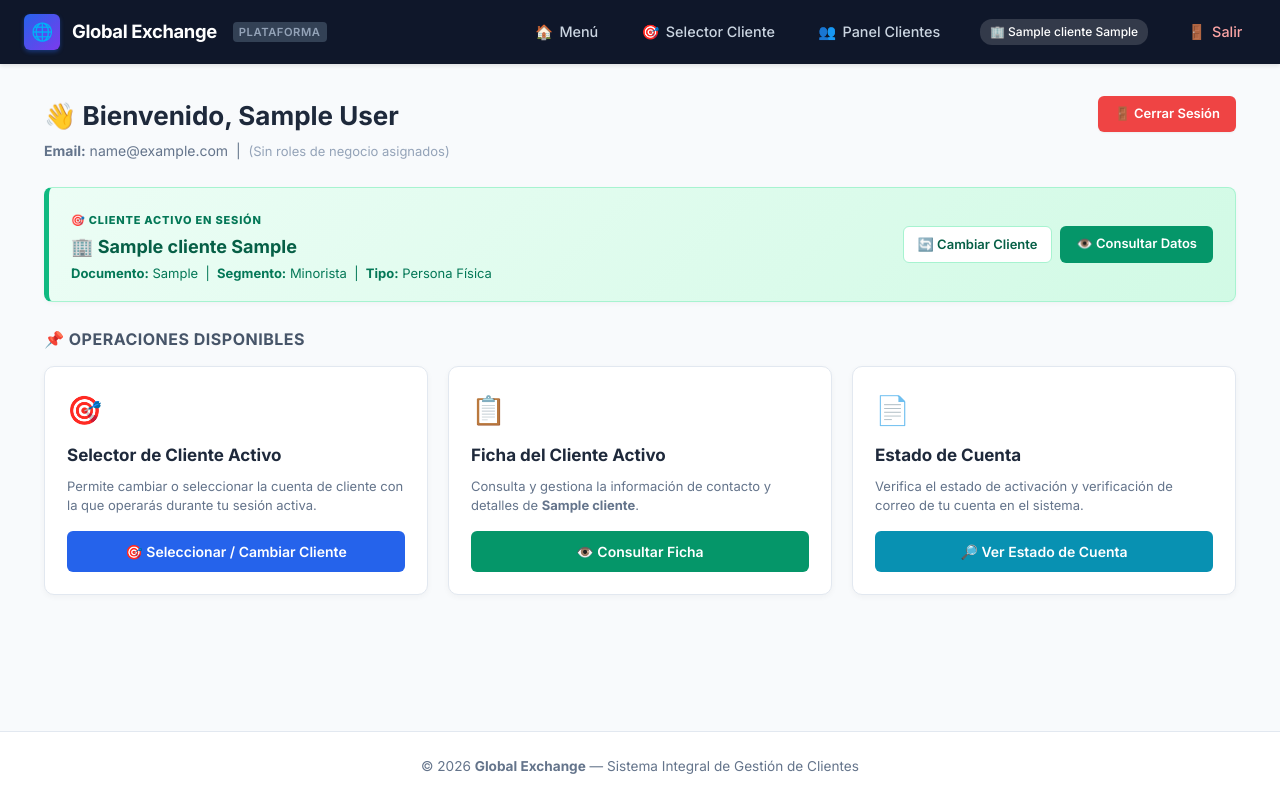
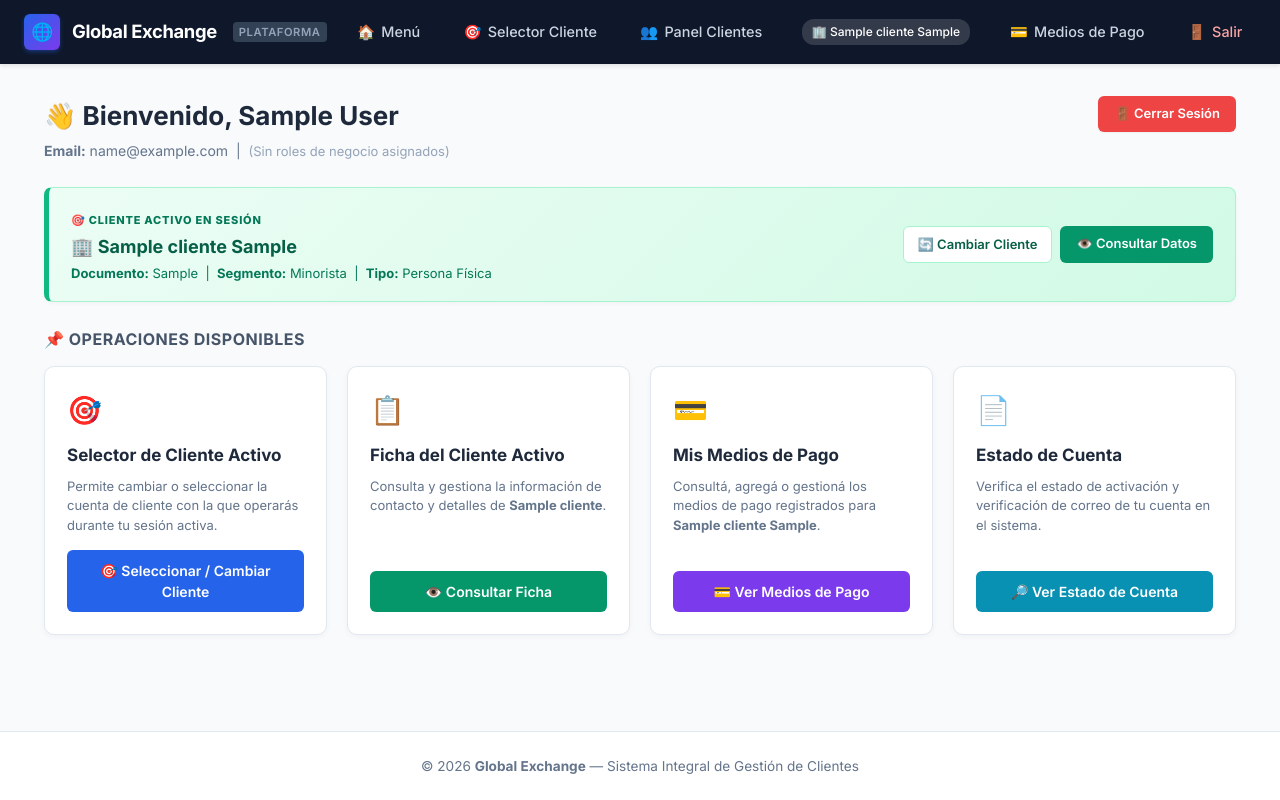
Before and after one commit to juangaleano-maker/is2-proyecto, a Django app: page /menu/ in a window 1280 px wide. Run offline with Django 5.2, Linux system fonts and the light colour scheme; a user stored in the database is signed in; tables that the repository leaves empty hold one stand-in row (values such as "Sample post"); parts of the project's set-up code (start-up, migrations or seed data) failed here and were passed over.

```diff
--- a/authentication/templates/authentication/menu.html
+++ b/authentication/templates/authentication/menu.html
@@ -114,6 +114,20 @@
             👁️ Consultar Ficha
         </a>
     </div>
+
+    <!-- CARD: MIS MEDIOS DE PAGO -->
+    <div style="background: white; border: 1px solid #e2e8f0; border-radius: 10px; padding: 22px; box-shadow: 0 2px 6px rgba(0,0,0,0.04); display: flex; flex-direction: column; justify-content: space-between;">
+        <div>
+            <div style="font-size: 28px; margin-bottom: 12px;">💳</div>
+            <h3 style="color: #1e293b; font-size: 17px; margin-bottom: 8px;">Mis Medios de Pago</h3>
+            <p style="color: #64748b; font-size: 13px; line-height: 1.5; margin-bottom: 15px;">
+                Consultá, agregá o gestioná los medios de pago registrados para <strong>{{ cliente_activo }}</strong>.
+            </p>
+        </div>
+        <a href="{% url 'clientes:listar_medios_pago' %}" style="display: block; text-align: center; padding: 10px; background-color: #7c3aed; color: white; border-radius: 6px; text-decoration: none; font-weight: 600; font-size: 14px;">
+            💳 Ver Medios de Pago
+        </a>
+    </div>
     {% endif %}
 
     <!-- CARD 3: CONSULTAR ESTADO DE CUENTA -->
--- a/clientes/views.py
+++ b/clientes/views.py
@@ -134,7 +134,11 @@ def registrar_cliente(request):
 
 def detalle_cliente(request, pk):
     cliente = get_object_or_404(Cliente, pk=pk)
-    return render(request, "clientes/detalle.html", {"cliente": cliente})
+    # Mostrar medios de pago solo si este cliente es el activo en sesión
+    cliente_activo_id = request.session.get('cliente_activo_id')
+    medios_pago = MedioDePago.objects.filter(cliente=cliente).order_by('-creado_en') if str(cliente.pk) == str(cliente_activo_id) else None
+    return render(request, "clientes/detalle.html", {"cliente": cliente, "medios_pago": medios_pago})
+
 
 
 def editar_cliente(request, pk):
--- a/templates/base.html
+++ b/templates/base.html
@@ -43,6 +43,11 @@
                     🏢 {{ request.session.cliente_activo_nombre }}
                 </span>
             </li>
+            <li>
+                <a href="{% url 'clientes:listar_medios_pago' %}" class="nav-link">
+                    <span>💳</span> Medios de Pago
+                </a>
+            </li>
             {% endif %}
             {% if request.user.is_authenticated %}
             <li>
```
Also changed, not shown: clientes/templates/clientes/detalle.html (+54 -0 lines).
